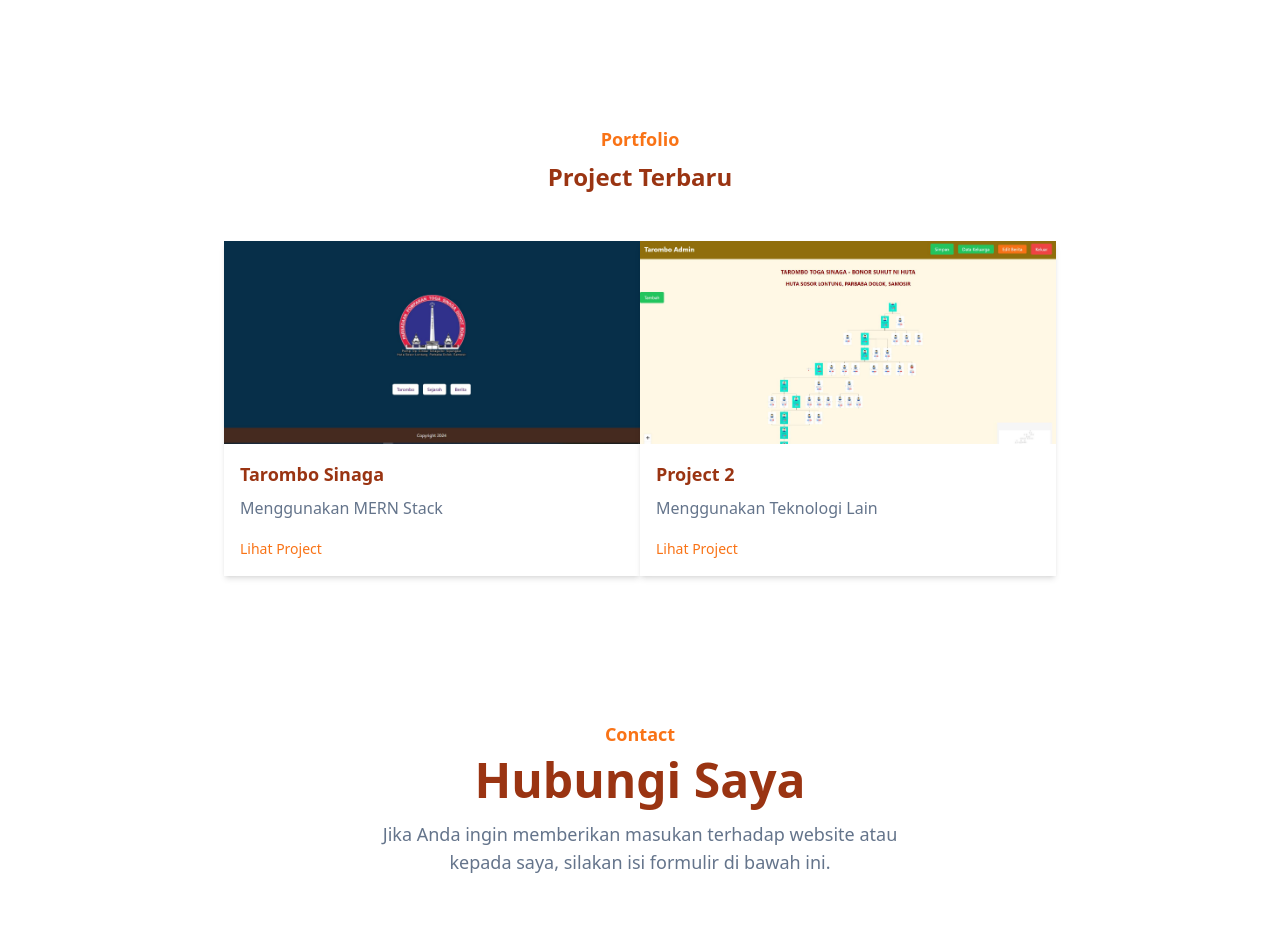
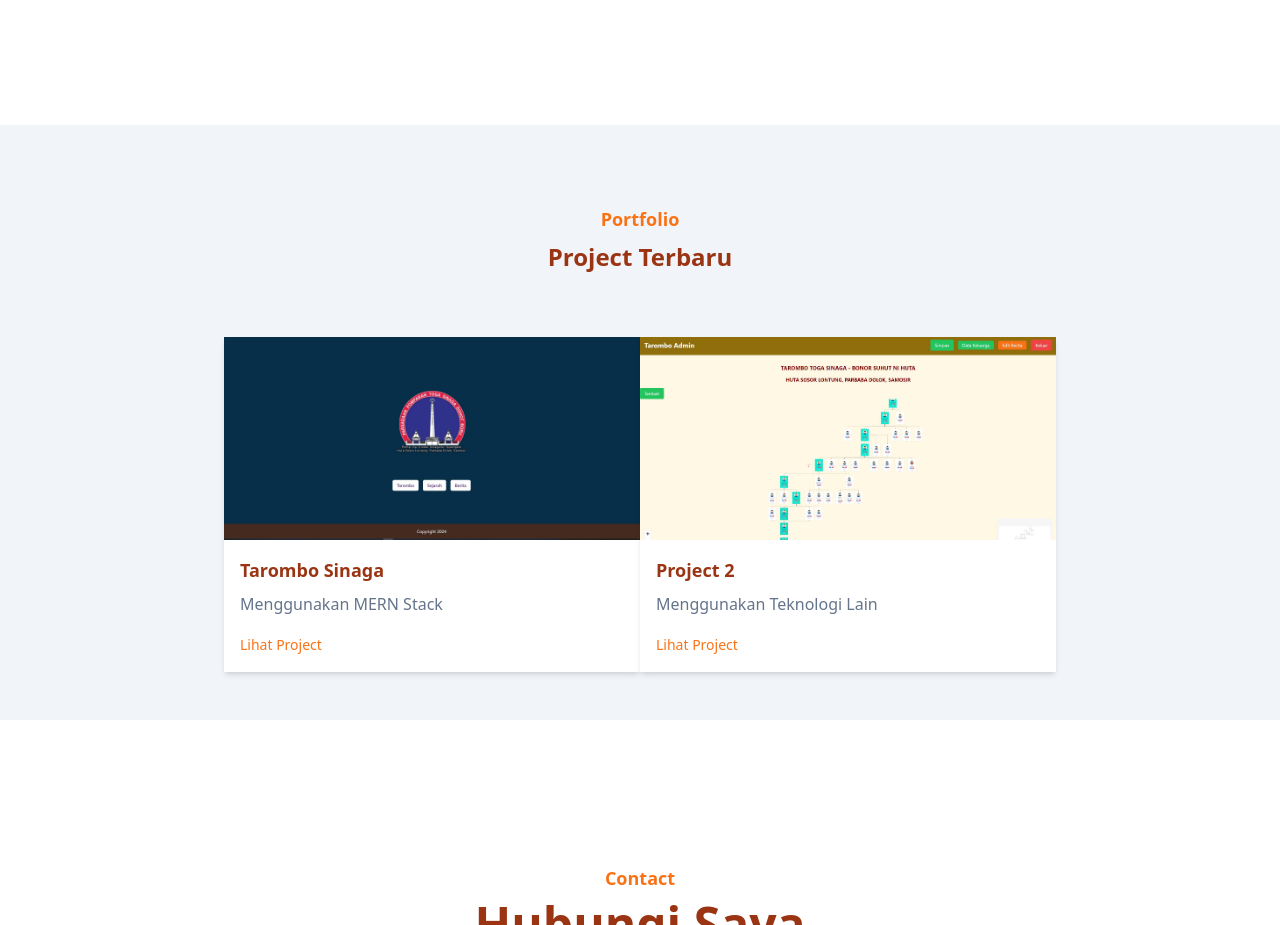
Before and after one commit to NathanAbrahamSinaga/Portfolio-Web, a website: page frontend/docs/index.html in a window 1280 px wide. Shown: the part 1127-2052 px from the top of the page. Drawn offline with Linux system fonts and the light colour scheme.

Commit message:
komit 21

```diff
--- a/frontend/docs/index.html
+++ b/frontend/docs/index.html
@@ -103,9 +103,9 @@
     <!--About Us Section Start-->
 
     <!-- Portfolio Section Start -->
-    <section id="portfolio" class="py-16 h-screen"> <!-- tambahkan class h-screen -->
-        <div class="container mx-auto px-4">
-            <div class="max-w-xl mx-auto text-center mb-12">
+    <section id="portfolio" class="pt-20 pb-12 bg-slate-100"> <!-- tambahkan class h-screen -->
+        <div class="container">
+            <div class="text-center mb-16">
                 <h4 class="font-semibold text-lg text-primary mb-2">Portfolio</h4>
                 <h2 class="font-bold text-dark text-2xl md:text-3xl mb-4">Project Terbaru</h2>
             </div>
```
